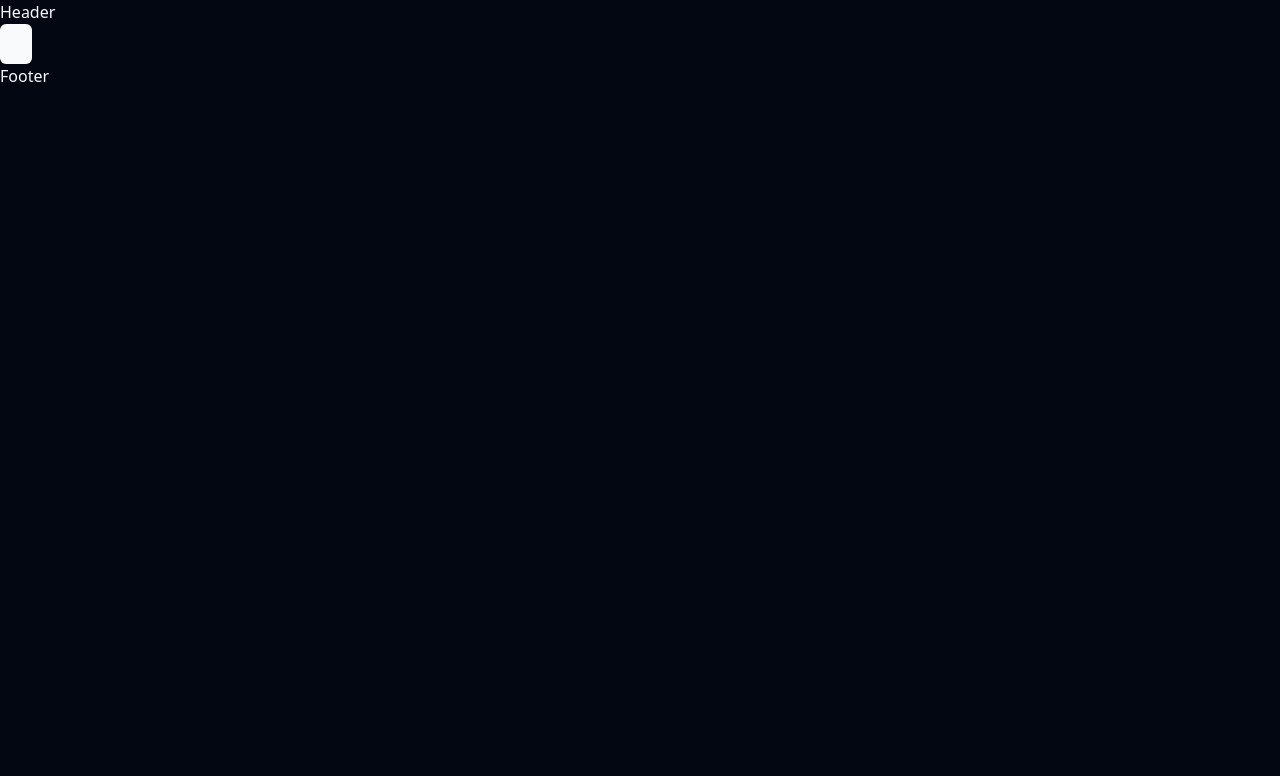
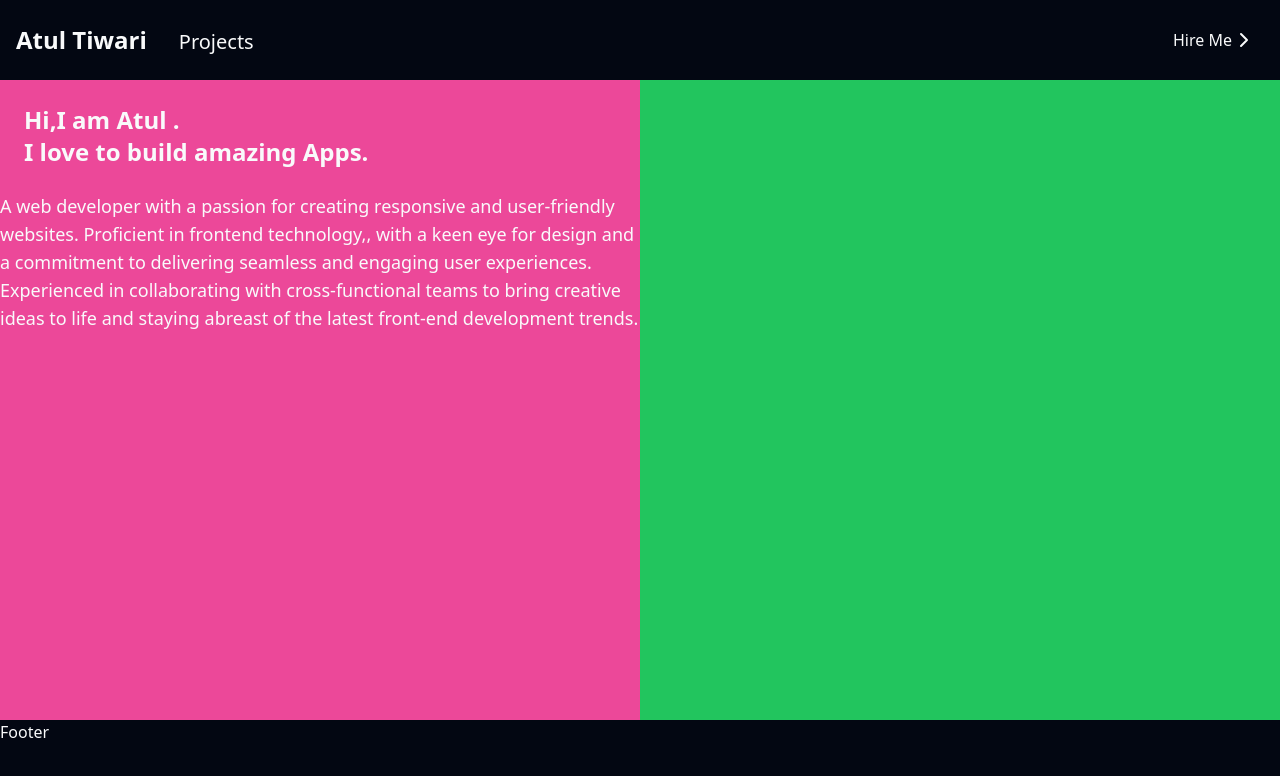
Before and after one commit to atulforworkk/latestPortfolio, a React (Vite) app in the folder portfolio/: page / in a window 1280 px wide. Shown: the top 776 px of the page. Built offline with nearby package versions, Linux system fonts and the light colour scheme.

Commit message:
Minor changes in the landing Page

```diff
--- a/portfolio/src/composites/header/Header.tsx
+++ b/portfolio/src/composites/header/Header.tsx
@@ -1,9 +1,25 @@
 import React from "react";
-
+import { Button } from "../../components/ui/button";
+import { Link } from "react-router-dom";
+import { ChevronRight } from "lucide-react";
 type Props = {};
 
 const Header = (props: Props) => {
-  return <div>Header</div>;
+  return (
+    <div className="h-[10vh] flex items-center justify-between">
+      <div className="flex items-center   ">
+        <h1 className="text-2xl font-semibold px-4">Atul Tiwari</h1>
+        <h3 className="text-xl pt-1 pl-4 ">
+          <Link to="/projects">Projects</Link>
+        </h3>
+      </div>
+      <div className="px-6">
+        <button className="flex">
+          Hire Me <ChevronRight />
+        </button>
+      </div>
+    </div>
+  );
 };
 
 export default Header;
--- a/portfolio/src/routes/Routes.tsx
+++ b/portfolio/src/routes/Routes.tsx
@@ -13,7 +13,7 @@ const router = createBrowserRouter([
         element: <LandingPage />,
       },
       {
-        path: "/project",
+        path: "/projects",
         element: <Project />,
       },
     ],
--- a/portfolio/src/views/pages/landing/LandingPage.tsx
+++ b/portfolio/src/views/pages/landing/LandingPage.tsx
@@ -6,8 +6,23 @@ type Props = {};
 
 const LandingPage = (props: Props) => {
   return (
-    <div>
-      <Button />
+    <div className="flex h-[80vh] ">
+      <div className="flex-1 bg-pink-500">
+        <div>
+          <h1 className="text-2xl p-6 font-semibold">
+            Hi,I am Atul . <br />I love to build amazing Apps.
+          </h1>
+          <p className="text-lg">
+            A web developer with a passion for creating responsive and
+            user-friendly websites. Proficient in frontend technology,, with a
+            keen eye for design and a commitment to delivering seamless and
+            engaging user experiences. Experienced in collaborating with
+            cross-functional teams to bring creative ideas to life and staying
+            abreast of the latest front-end development trends.
+          </p>
+        </div>
+      </div>
+      <div className="flex-1 bg-green-500"></div>
     </div>
   );
 };
```
Also changed, not shown: portfolio/src/assets/coding.svg (added).
